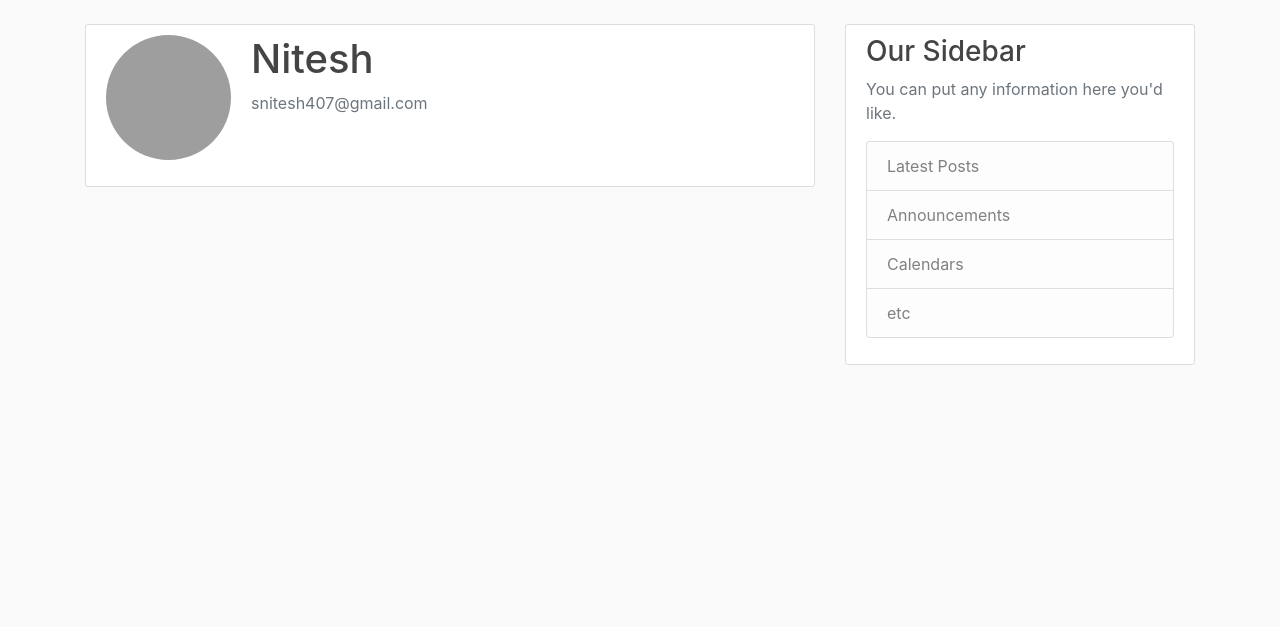
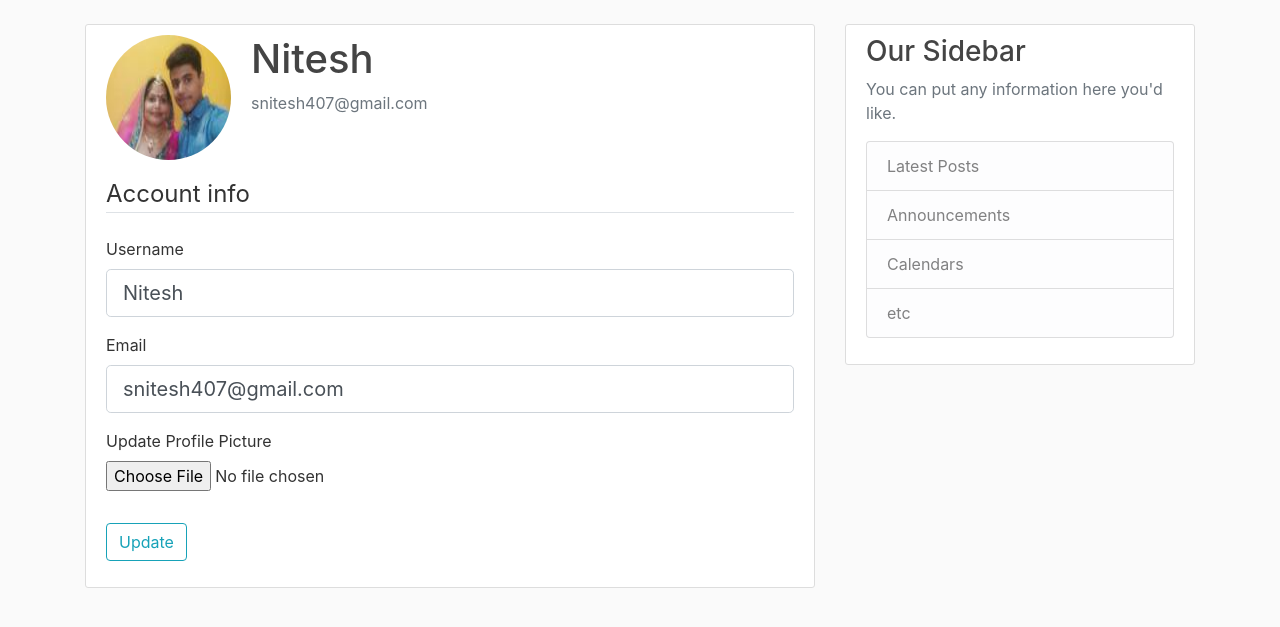
Before and after one commit to nitesh407/Flask_Blog, a Flask app: page /account in a window 1280 px wide. Shown: the part 56-683 px from the top of the page. Run offline with Flask 2, Linux system fonts and the light colour scheme; a user stored in the database is signed in; some libraries are stand-ins or nearby versions; grey boxes are pictures that could not be loaded.

Commit message:
added Profile picture logic

```diff
--- a/flaskblog/forms.py
+++ b/flaskblog/forms.py
@@ -1,7 +1,10 @@
 from flask_wtf import FlaskForm
+from flask_wtf.file import FileField, FileAllowed
 from wtforms import StringField, PasswordField, SubmitField, BooleanField # This is for the string entries in the form.
 from wtforms.validators import DataRequired, Length, Email, EqualTo, ValidationError
 from flaskblog.models import User
+from flask_login import current_user
+
 
 class RegistrationForm(FlaskForm):
 	username = StringField('Username',
@@ -33,3 +36,27 @@ class LoginForm(FlaskForm):
 	password = PasswordField('Password', validators=[DataRequired()])
 	remember = BooleanField('Remember Me')
 	submit = SubmitField('Login')
+
+
+
+class UpdateAccountForm(FlaskForm):
+	username = StringField('Username',
+		validators=[DataRequired(), Length(min=2, max=20)])
+	email = StringField('Email',
+		validators=[DataRequired(), Email()])
+	picture = FileField('Update Profile Picture', validators=[FileAllowed(['jpg', 'png', 'jpeg'])])
+
+	submit = SubmitField('Update')
+
+	def validate_username(self, username):
+		if username.data != current_user.username:
+			user = User.query.filter_by(username=username.data).first()
+			if user:
+				raise ValidationError('Username is already taken choose a different one.')
+
+
+	def validate_email(self, email):
+		if email.data != current_user.email:
+			user = User.query.filter_by(email=email.data).first()
+			if user:
+				raise ValidationError('Email is already taken choose a different one.')
--- a/flaskblog/routes.py
+++ b/flaskblog/routes.py
@@ -1,7 +1,10 @@
+import secrets
+import os
+from PIL import Image
 from flask import render_template, url_for, flash, redirect, request
 from flaskblog import app, db, bcrypt
 
-from flaskblog.forms import RegistrationForm, LoginForm
+from flaskblog.forms import RegistrationForm, LoginForm, UpdateAccountForm
 from flaskblog.models import User, Post
 from flask_login import login_user, current_user, logout_user, login_required
 
@@ -75,7 +78,42 @@ def logout():
 	return redirect(url_for('home'))
 
 
-@app.route("/account")
+def save_picture(form_picture):
+	random_hex = secrets.token_hex(8)
+	_ , f_ext = os.path.splitext(form_picture.filename)
+	# This above function is returning the filename and the extention of the file
+	picture_fn = random_hex + f_ext
+	picture_path = os.path.join(app.root_path, 'static/profile_pics', picture_fn)
+
+	#Pic resizing logic
+	output_size = (125, 125)
+	i = Image.open(form_picture)
+	i.thumbnail(output_size)
+
+	i.save(picture_path)
+
+	return picture_fn
+
+
+
+@app.route("/account", methods=['GET', 'POST'])
 @login_required
 def account():
-	return render_template('account.html', title='Account')
+	form = UpdateAccountForm()
+	if form.validate_on_submit():
+		if form.picture.data:
+			picture_file = save_picture(form.picture.data)
+			current_user.image_file = picture_file
+
+		current_user.username = form.username.data
+		current_user.email = form.email.data
+
+		db.session.commit()
+		flash('Your account has been updated', 'success')
+		return redirect(url_for('account'))
+	elif request.method == 'GET':
+		form.username.data = current_user.username
+		form.email.data = current_user.email
+	image_file = url_for('static', filename='profile_pics/' + current_user.image_file)
+	return render_template('account.html',
+		title='Account', image_file=image_file, form=form)
--- a/flaskblog/templates/account.html
+++ b/flaskblog/templates/account.html
@@ -3,13 +3,65 @@
 {% block content %}
 	<div class="content-section">
 	  <div class="media">
-	    <img class="rounded-circle account-img" src="userimage.jpg">
+	    <img class="rounded-circle account-img" src="{{ image_file }}">
 	    <div class="media-body">
 	      <h2 class="account-heading">{{ current_user.username }}</h2>
 	      <p class="text-secondary">{{ current_user.email }}</p>
 	    </div>
 	  </div>
 
-	  <!-- FORM HERE -->
+
+		<form method="POST" action="" enctype="multipart/form-data">
+			{{ form.hidden_tag() }}
+			<fieldset class="form-group">
+				<legend class="border-bottom mb-4">Account info</legend>
+				<div class="form-group">
+					{{ form.username.label(class="form-control-label") }}
+
+					{% if form.username.errors %}
+						{{ form.username(class="form-control form-control-lg is-invalid") }}
+						<div class="invalid-feedback">
+							{% for error in form.username.errors %}
+							<span>
+								{{ error }}
+							</span>
+							{% endfor %}
+						</div>
+						{% else %}
+							{{ form.username(class="form-control form-control-lg") }}
+					{% endif %}
+				</div>
+
+				<div class="form-group">
+					{{ form.email.label(class="form-control-label") }}
+					{% if form.email.errors %}
+						{{ form.email(class="form-control form-control-lg is-invalid") }}
+						<div class="invalid-feedback">
+							{% for error in form.email.errors %}
+							<span>
+								{{ error }}
+							</span>
+							{% endfor %}
+						</div>
+						{% else %}
+							{{ form.email(class="form-control form-control-lg") }}
+					{% endif %}
+				</div>
+				<div class="form-group">
+					{{ form.picture.label() }}
+					{{ form.picture(class="form-control-file") }}
+					{% if form.picture.errors %}
+						{% for error in form.picture.errors %}
+						<span class="text-danger">
+							{{ error }}
+						</span><br>
+						{% endfor %}
+					{% endif %}
+				</div>
+			</fieldset>
+			<div class="form-group">
+					{{ form.submit(class="btn btn-outline-info") }}
+			</div>
+		</form>
 	</div>
 {% endblock content %}
```
Also changed, not shown: flaskblog/site.db, flaskblog/static/profile_pics/11ed039d85c3d1ae.jpg (added), flaskblog/static/profile_pics/2a16610e876cd9fa.jpg (added).
